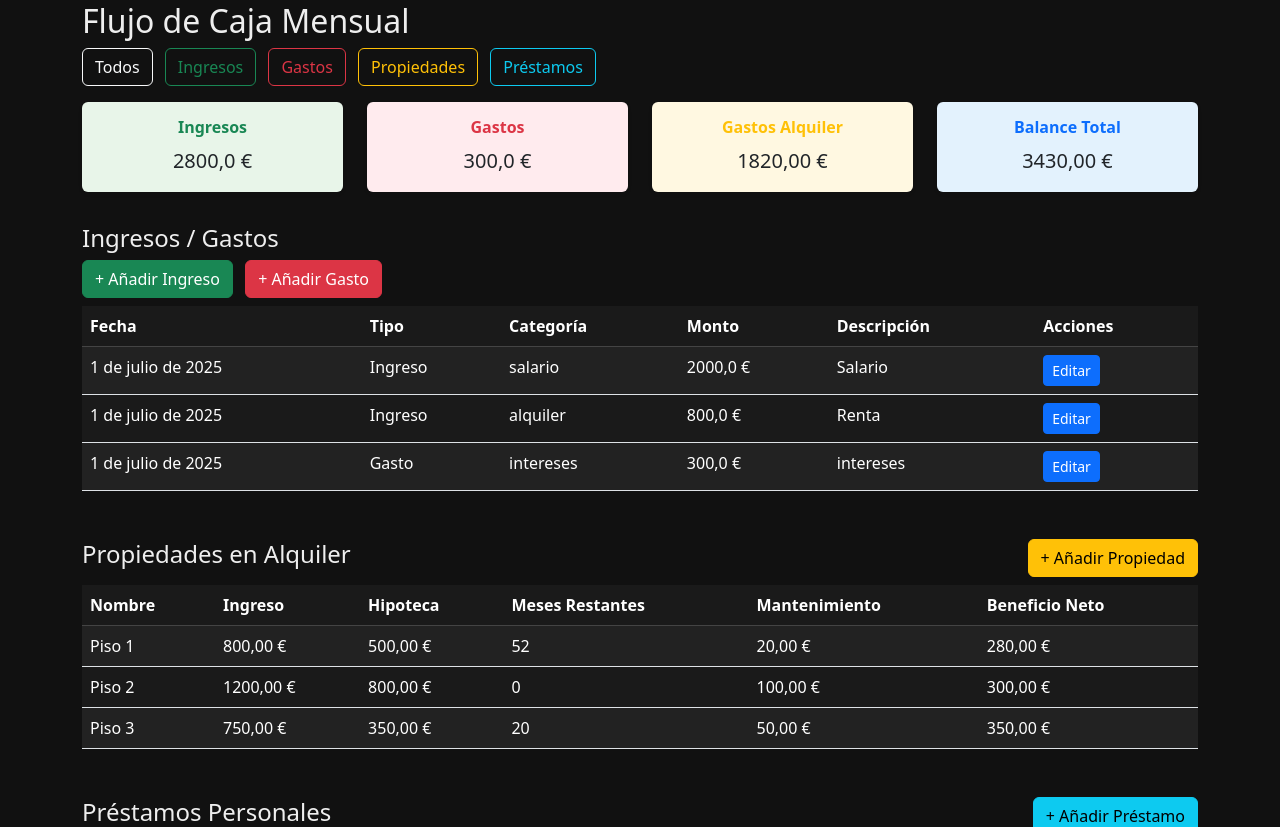
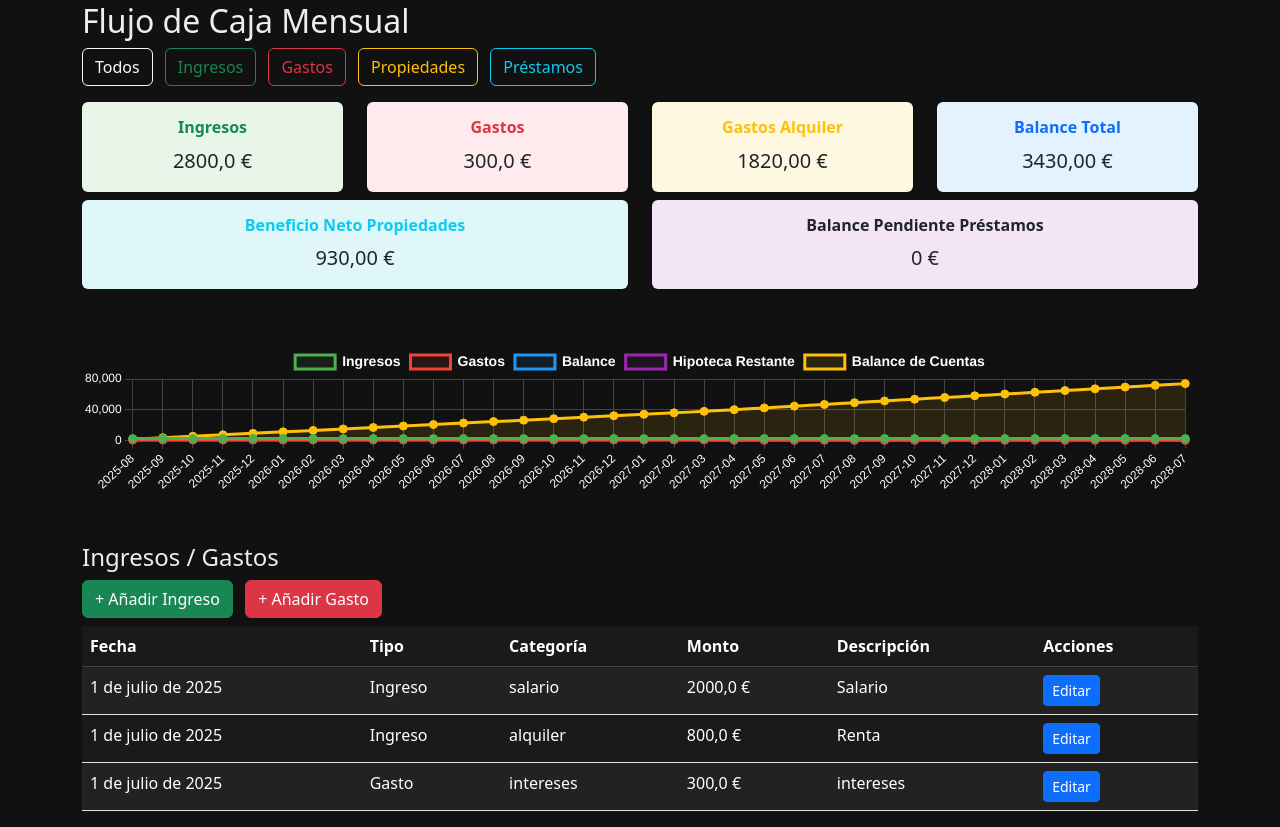
Before and after one commit to ericmart21/alpha-quantum-investment, a Django app: page /flujo-de-caja/ in a window 1280 px wide. Shown: the part 134-961 px from the top of the page. Run offline with Django 5.2, Linux system fonts and the light colour scheme; a user stored in the database is signed in; data comes from the database, SQL or seed files in the repository; both versions use the stored data as it was after the commit; data that the repository does not hold is empty; some libraries are stand-ins or nearby versions.

Commit message:
Cashflow implementado

```diff
--- a/backend/alpha_quantum/templates/alpha_quantum/cashflow/flujo_de_caja.html
+++ b/backend/alpha_quantum/templates/alpha_quantum/cashflow/flujo_de_caja.html
@@ -1,47 +1,36 @@
 {% extends "alpha_quantum/layout.html" %}
 {% block content %}
 <style>
-    /* Fondo y color de la cabecera */
     .table thead th {
         background-color: #1a1a1a !important;
         color: white !important;
         border-color: #444 !important;
     }
-
-    /* Filas impares (striped) */
     .table-striped tbody tr:nth-of-type(odd) td {
         background-color: #242424 !important;
         color: white !important;
     }
-
-    /* Filas pares */
     .table-striped tbody tr:nth-of-type(even) td {
         background-color: #1a1a1a !important;
         color: white !important;
     }
-
-    /* Hover fila */
     .table-striped tbody tr:hover td {
         background-color: #333 !important;
     }
-
-    /* Enlaces dentro de la tabla */
     .table td a {
         color: #fff !important;
     }
-
-    /* Bordes y formularios */
     .form-control,
     .form-select {
         background-color: #1e1e1e;
         color: #fff;
         border-color: #444;
     }
-
     .form-control::placeholder {
         color: #aaa;
     }
 </style>
+
 <div class="container mt-4">
     <h2>Flujo de Caja Mensual</h2>
     <div class="mb-3">
@@ -51,6 +40,8 @@
         <button class="btn btn-outline-warning me-2" onclick="filtrar('propiedades')">Propiedades</button>
         <button class="btn btn-outline-info me-2" onclick="filtrar('prestamos')">Préstamos</button>
     </div>
+
+    <!-- Tarjetas resumen -->
     <div class="row text-center mb-4">
         <div class="col-md-3 mb-2">
             <div class="card shadow-sm border-0" style="background-color: #e8f5e9;">
@@ -88,7 +79,33 @@
                 </div>
             </div>
         </div>
+
+        <div class="col-md-6 mb-2">
+            <div class="card shadow-sm border-0" style="background-color: #e0f7fa;">
+                <div class="card-body">
+                    <i class="fas fa-chart-line fa-2x text-info mb-2"></i>
+                    <h6 class="card-title fw-bold text-info">Beneficio Neto Propiedades</h6>
+                    <p class="card-text fs-5">{{ beneficio_total_propiedades }} €</p>
+                </div>
+            </div>
+        </div>
+        <div class="col-md-6 mb-2">
+            <div class="card shadow-sm border-0" style="background-color: #f3e5f5;">
+                <div class="card-body">
+                    <i class="fas fa-university fa-2x text-purple mb-2"></i>
+                    <h6 class="card-title fw-bold text-purple">Balance Pendiente Préstamos</h6>
+                    <p class="card-text fs-5">{{ balance_pendiente_prestamos }} €</p>
+                </div>
+            </div>
+        </div>
     </div>
+
+    <!-- Gráfico -->
+    <div class="mt-5 mb-5">
+        <canvas id="graficoCashflow"></canvas>
+    </div>
+
+    <!-- Tabla Ingresos / Gastos -->
     <div id="ingresos" class="seccion">
         <h4>Ingresos / Gastos</h4>
         <button class="btn btn-success mb-2" data-bs-toggle="modal" data-bs-target="#modalIngreso">+ Añadir Ingreso</button>
@@ -118,6 +135,8 @@
             </tbody>
         </table>
     </div>
+
+    <!-- Tabla Propiedades -->
     <div id="propiedades" class="seccion mt-5">
         <div class="d-flex justify-content-between align-items-center">
             <h4>Propiedades en Alquiler</h4>
@@ -148,6 +167,8 @@
             </tbody>
         </table>
     </div>
+
+    <!-- Tabla Préstamos -->
     <div id="prestamos" class="seccion mt-5">
         <div class="d-flex justify-content-between align-items-center">
             <h4>Préstamos Personales</h4>
@@ -176,19 +197,128 @@
     </div>
 </div>
 
-<!-- Modales necesarios -->
+<!-- Modales -->
 {% include 'alpha_quantum/cashflow/modales_ingreso_gasto.html' %}
 {% include 'alpha_quantum/cashflow/modal_propiedad.html' %}
 {% include 'alpha_quantum/cashflow/modal_prestamo.html' %}
 
+<!-- ✅ Cargar Chart.js primero -->
+<!-- ✅ Cargar Chart.js primero -->
+<script src="https://cdn.jsdelivr.net/npm/chart.js"></script>
+
+<!-- ✅ Crear gráfico después de cargar la librería -->
 <script>
-    function filtrar(seccion) {
-        const secciones = ['ingresos', 'propiedades', 'prestamos'];
-        secciones.forEach(id => {
-            document.getElementById(id).style.display = (seccion === 'todos' || seccion === id) ? 'block' : 'none';
-        });
-    }
+    const ctx = document.getElementById('graficoCashflow').getContext('2d');
+
+    const chart = new Chart(ctx, {
+        type: 'line',
+        data: {
+            labels: {{ labels_grafico|safe }},
+            datasets: [
+                {
+                    label: 'Ingresos',
+                    data: {{ valores_ingresos|safe }},
+                    borderColor: 'rgba(76, 175, 80, 1)',
+                    backgroundColor: 'rgba(76, 175, 80, 0.1)',
+                    tension: 0.4,
+                    fill: true,
+                    pointRadius: 4,
+                    pointHoverRadius: 6,
+                    pointBackgroundColor: 'rgba(76, 175, 80, 1)',
+                },
+                {
+                    label: 'Gastos',
+                    data: {{ valores_gastos|safe }},
+                    borderColor: 'rgba(244, 67, 54, 1)',
+                    backgroundColor: 'rgba(244, 67, 54, 0.1)',
+                    tension: 0.4,
+                    fill: true,
+                    pointRadius: 4,
+                    pointHoverRadius: 6,
+                    pointBackgroundColor: 'rgba(244, 67, 54, 1)',
+                },
+                {
+                    label: 'Balance',
+                    data: {{ valores_balance|safe }},
+                    borderColor: 'rgba(33, 150, 243, 1)',
+                    backgroundColor: 'rgba(33, 150, 243, 0.1)',
+                    tension: 0.4,
+                    fill: true,
+                    pointRadius: 4,
+                    pointHoverRadius: 6,
+                    pointBackgroundColor: 'rgba(33, 150, 243, 1)',
+                },
+                {
+                    label: 'Hipoteca Restante',
+                    data: {{ valores_hipoteca_restante|safe }},
+                    borderColor: 'rgba(156, 39, 176, 1)',  // Púrpura
+                    backgroundColor: 'rgba(156, 39, 176, 0.1)',
+                    tension: 0.4,
+                    fill: true,
+                    pointRadius: 4,
+                    pointHoverRadius: 6,
+                    pointBackgroundColor: 'rgba(156, 39, 176, 1)',
+                },
+                {
+                    label: 'Balance de Cuentas',
+                    data: {{ valores_balance_cuentas|safe }},
+                    borderColor: 'rgba(255, 193, 7, 1)',  // Amarillo
+                    backgroundColor: 'rgba(255, 193, 7, 0.1)',
+                    tension: 0.4,
+                    fill: true,
+                    pointRadius: 4,
+                    pointHoverRadius: 6,
+                    pointBackgroundColor: 'rgba(255, 193, 7, 1)',
+                }
+            ]
+        },
+        options: {
+            responsive: true,
+            maintainAspectRatio: false,
+            plugins: {
+                legend: {
+                    labels: {
+                        color: '#fff',
+                        font: {
+                            size: 14,
+                            weight: 'bold'
+                        }
+                    }
+                },
+                tooltip: {
+                    mode: 'index',
+                    intersect: false,
+                    backgroundColor: '#222',
+                    titleColor: '#fff',
+                    bodyColor: '#fff'
+                }
+            },
+            interaction: {
+                mode: 'nearest',
+                axis: 'x',
+                intersect: false
+            },
+            scales: {
+                x: {
+                    ticks: { color: '#fff' },
+                    grid: { color: '#444' }
+                },
+                y: {
+                    beginAtZero: true,
+                    ticks: { color: '#fff' },
+                    grid: { color: '#444' }
+                }
+            }
+        }
+    });
 </script>
 
+
+<!-- Bootstrap al final -->
 <script src="https://cdn.jsdelivr.net/npm/bootstrap@5.3.0/dist/js/bootstrap.bundle.min.js"></script>
+
+
+
+<script src="https://cdn.jsdelivr.net/npm/bootstrap@5.3.0/dist/js/bootstrap.bundle.min.js"></script>
+<script src="https://cdn.jsdelivr.net/npm/chart.js"></script>
 {% endblock %}
--- a/backend/alpha_quantum/views.py
+++ b/backend/alpha_quantum/views.py
@@ -701,13 +701,16 @@ def analisis_fundamental(request):
 from decimal import Decimal
 from django.shortcuts import render, redirect, get_object_or_404
 from django.contrib.auth.decorators import login_required
-
 from .models.cashflow import CashFlow
 from .models.propiedad_alquilada import PropiedadAlquiler
 from .models.prestamo import Prestamo
+from .forms import CashFlowForm, PropiedadAlquilerForm, PrestamoForm
+from collections import defaultdict
+from django.utils.dateformat import DateFormat
+import json
 
-from .forms import CashFlowForm, PropiedadAlquilerForm, PrestamoForm
 
+from calendar import monthrange
 
 @login_required
 def cashflow_dashboard(request):
@@ -716,6 +719,7 @@ def cashflow_dashboard(request):
     registros = CashFlow.objects.filter(user=user).order_by('-date')
     ingresos = registros.filter(category='ingreso')
     gastos = registros.filter(category='gasto')
+
     total_ingresos = sum(i.amount for i in ingresos)
     total_gastos = sum(g.amount for g in gastos)
 
@@ -726,6 +730,9 @@ def cashflow_dashboard(request):
     prestamos = Prestamo.objects.filter(user=user)
     gastos_prestamos = sum(p.cuota_mensual for p in prestamos)
 
+    beneficio_total_propiedades = sum(p.beneficio_neto for p in propiedades)
+    balance_pendiente_prestamos = sum(p.balance_actual for p in prestamos)
+
     balance = (
         Decimal(total_ingresos)
         - Decimal(total_gastos)
@@ -733,6 +740,75 @@ def cashflow_dashboard(request):
         - Decimal(gastos_alquiler)
         - Decimal(gastos_prestamos)
     )
+
+    # === 📊 Datos por mes reales ===
+    ingresos_por_mes = defaultdict(float)
+    gastos_por_mes = defaultdict(float)
+
+    for r in registros:
+        mes = r.date.strftime('%Y-%m')
+        if r.category == 'ingreso':
+            ingresos_por_mes[mes] += float(r.amount)
+        elif r.category == 'gasto':
+            gastos_por_mes[mes] += float(r.amount)
+
+    # === 📅 Construcción real de fechas mes a mes ===
+    fecha_inicio = datetime.today().replace(day=1)
+    meses_simulados = 36  # 3 años
+    todos_meses = []
+
+    for i in range(meses_simulados):
+        mes = fecha_inicio.month + i
+        año = fecha_inicio.year + (mes - 1) // 12
+        mes_final = ((mes - 1) % 12) + 1
+        fecha_mes = datetime(año, mes_final, 1)
+        todos_meses.append(fecha_mes.strftime('%Y-%m'))
+
+    # === 🧮 Simulación de hipotecas y préstamos ===
+    hipotecas_por_mes = defaultdict(float)
+    prestamos_por_mes = defaultdict(float)
+
+    for propiedad in propiedades:
+        cuota = float(propiedad.hipoteca_mensual)
+        for i in range(propiedad.meses_restantes_hipoteca):
+            if i < meses_simulados:
+                clave = todos_meses[i]
+                hipotecas_por_mes[clave] += cuota
+
+    for prestamo in prestamos:
+        cuota = float(prestamo.cuota_mensual)
+        for i in range(prestamo.meses_restantes):
+            if i < meses_simulados:
+                clave = todos_meses[i]
+                prestamos_por_mes[clave] += cuota
+
+    # === 📈 Datos por mes final ===
+    valores_ingresos = []
+    valores_gastos = []
+    valores_balance = []
+    valores_deuda_total = []
+    valores_balance_cuentas = []
+    patrimonio_neto = []
+
+    balance_acumulado = 0
+
+    for mes in todos_meses:
+        ingreso = float(ingresos_por_mes.get(mes, 0) + ingresos_alquiler)
+        gasto = float(gastos_por_mes.get(mes, 0))
+        gasto_hipoteca = hipotecas_por_mes.get(mes, 0)
+        gasto_prestamo = prestamos_por_mes.get(mes, 0)
+        deuda_mes = gasto_hipoteca + gasto_prestamo
+
+        balance_mes = ingreso - gasto - deuda_mes
+        balance_acumulado += balance_mes
+        patrimonio = balance_acumulado - deuda_mes
+
+        valores_ingresos.append(ingreso)
+        valores_gastos.append(gasto + deuda_mes)
+        valores_balance.append(balance_mes)
+        valores_deuda_total.append(deuda_mes)
+        valores_balance_cuentas.append(balance_acumulado)
+        patrimonio_neto.append(patrimonio)
 
     context = {
         'registros': registros,
@@ -748,9 +824,22 @@ def cashflow_dashboard(request):
         'gasto_form': CashFlowForm(initial={'category': 'gasto'}),
         'propiedad_form': PropiedadAlquilerForm(),
         'prestamo_form': PrestamoForm(),
+        'beneficio_total_propiedades': beneficio_total_propiedades,
+        'balance_pendiente_prestamos': balance_pendiente_prestamos,
+
+        # === Datos para el gráfico ===
+        'labels_grafico': json.dumps(todos_meses),
+        'valores_ingresos': json.dumps(valores_ingresos),
+        'valores_gastos': json.dumps(valores_gastos),
+        'valores_balance': json.dumps(valores_balance),
+        'valores_deuda_total': json.dumps(valores_deuda_total),
+        'valores_patrimonio_neto': json.dumps(patrimonio_neto),
+        'valores_balance_cuentas': json.dumps(valores_balance_cuentas),
+        'valores_hipoteca_restante': json.dumps(valores_deuda_total),
     }
 
     return render(request, 'alpha_quantum/cashflow/flujo_de_caja.html', context)
+
 
 
 @login_required
```
Also changed, not shown: backend/alpha_quantum/models/transacciones.py (added, +39 -0 lines), backend/db.sqlite3.
